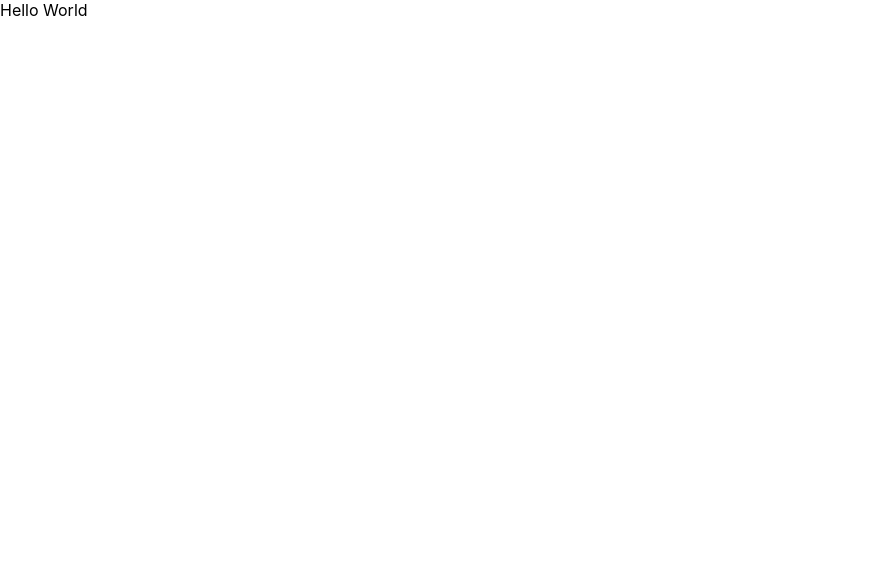
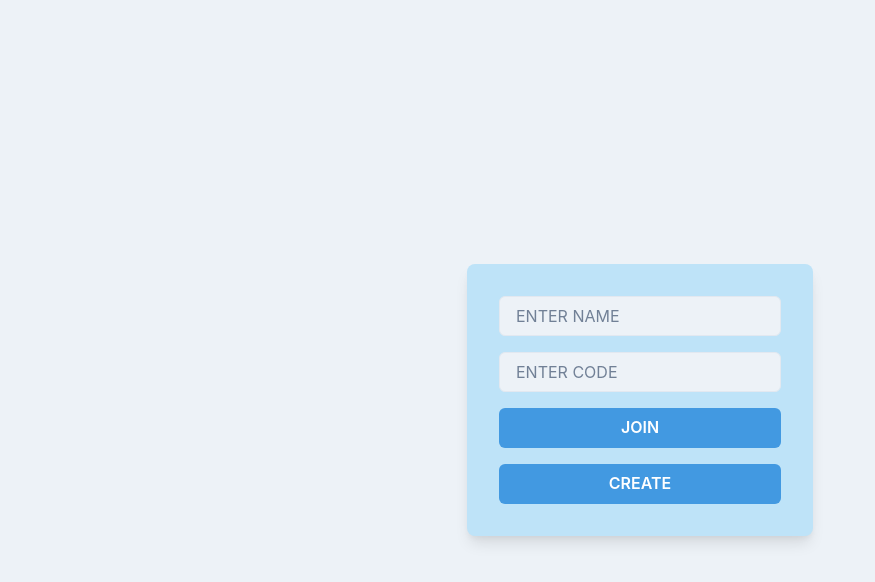
Before and after one commit to Currents-Workshops/Web-Of-Cards-Frontend, a React (Create React App) app: page / in a window 1280 px wide. Shown: the top 582 px of the page, without its empty margins (0-875 px from the left). Built offline with nearby package versions, Linux system fonts and the light colour scheme.

Commit message:
feat- added joincreate component

```diff
--- a/package.json
+++ b/package.json
@@ -3,9 +3,13 @@
   "version": "0.1.0",
   "private": true,
   "dependencies": {
+    "@chakra-ui/react": "^2.4.9",
+    "@emotion/react": "^11.10.5",
+    "@emotion/styled": "^11.10.5",
     "@testing-library/jest-dom": "^5.16.5",
     "@testing-library/react": "^13.4.0",
     "@testing-library/user-event": "^13.5.0",
+    "framer-motion": "^8.5.4",
     "react": "^18.2.0",
     "react-dom": "^18.2.0",
     "react-scripts": "5.0.1",
--- a/src/App.js
+++ b/src/App.js
@@ -1,8 +1,11 @@
 import './App.css';
+import JoinCreate from './components/JoinCreate';
 
 function App() {
   return (
-    <div>Hello World</div>
+    <div>
+      <JoinCreate/>
+    </div>
   );
 }
 
--- a/src/components/JoinCreate.js
+++ b/src/components/JoinCreate.js
@@ -0,0 +1,112 @@
+
+
+import React from 'react';
+import { Box, Button, Flex, Input,  Stack  } from '@chakra-ui/react';
+
+export default function JoinCreate() {
+
+    const [name, setName] = React.useState('');
+    const [room, setRoom] = React.useState('');
+    const [nameborderfocus, setNameborderfocus] = React.useState(false);
+    const [roomborderfocus, setroomborderfocus] = React.useState(false);
+    console.log(name, room);
+    console.log(nameborderfocus, roomborderfocus);
+
+
+
+
+    return (
+        <Flex
+            bg="gray.100"
+            minH="100vh"
+            align="center"
+            justify="center"
+        >
+            <Stack spacing={8} mx="auto" maxW="lg" py={12} px={6}>
+
+                <Box
+                    rounded="lg"
+                    bg="blue.100"
+                    boxShadow="lg"
+                    p={8}
+                >
+                    <Stack spacing={4}>
+                        <Input
+                        isInvalid = {nameborderfocus}
+                        bg={'gray.100'}
+                        variant='outline'
+                        placeholder='ENTER NAME'
+                        _placeholder={{ opacity: 1, color: 'gray.500' }}
+                        textColor={"black"}
+                        onChange={(event) =>{
+                            setNameborderfocus(false);
+                            setroomborderfocus(false);
+                            setName(event.target.value);
+                        } }
+                        required
+                        />
+                        <Input
+                        isInvalid = {roomborderfocus}
+                         bg={'gray.100'}
+                         variant='outline'
+                         placeholder='ENTER CODE'
+                         _placeholder={{ opacity: 1, color: 'gray.500' }}
+                         textColor={"black"}
+                         onChange={
+                            (event) => {
+                                setRoom(event.target.value)
+                                setNameborderfocus(false);
+                                setroomborderfocus(false);
+                            }
+                        }
+
+                        />
+                        <Button
+                            bg="blue.400"
+                            color="white"
+                            _hover={{
+                                bg: "blue.500"
+                            }}
+                            onClick = {()=>{
+                                if (name && room) {
+                                    console.log("Join button clicked");
+                                }
+                                else if (name && !room) {
+                                    setroomborderfocus(true);
+                                }
+                                else if (room && !name) {
+                                    setNameborderfocus(true);
+                                }
+                                else if(!name && !room){
+                                    setNameborderfocus(true);
+                                    setroomborderfocus(true);
+                                }
+                            }}
+                        >
+                            JOIN
+                        </Button>
+                        <Button
+                            bg="blue.400"
+                            color="white"
+                            _hover={{
+                                bg: "blue.500"
+                            }}
+                            onClick = {()=>{
+                                if (name) {
+                                    console.log("Create button clicked");
+                                }
+
+
+                                else if (!name) {
+                                    setNameborderfocus(true);
+                                }
+                            }}
+                        >
+                            CREATE
+                        </Button>
+                    </Stack>
+                </Box>
+            </Stack>
+        </Flex>
+    )
+}
--- a/src/index.js
+++ b/src/index.js
@@ -2,8 +2,11 @@ import React from 'react';
 import ReactDOM from 'react-dom/client';
 import './index.css';
 import App from './App';
+import { ChakraProvider } from '@chakra-ui/react'
 
 const root = ReactDOM.createRoot(document.getElementById('root'));
 root.render(
-    <App />
+    <ChakraProvider>
+        <App />
+  </ChakraProvider>
 );
```
Also changed, not shown: 1 other file (tests, documents, lock files or other folders).
